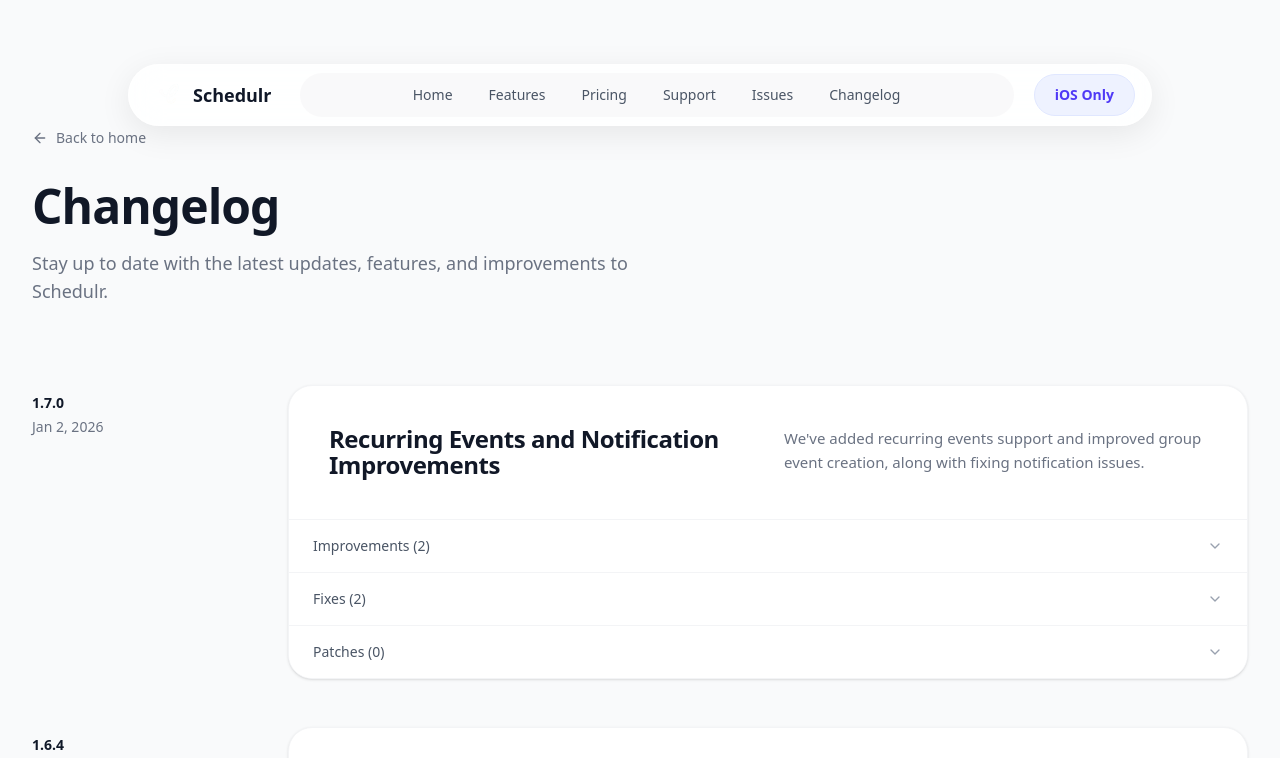
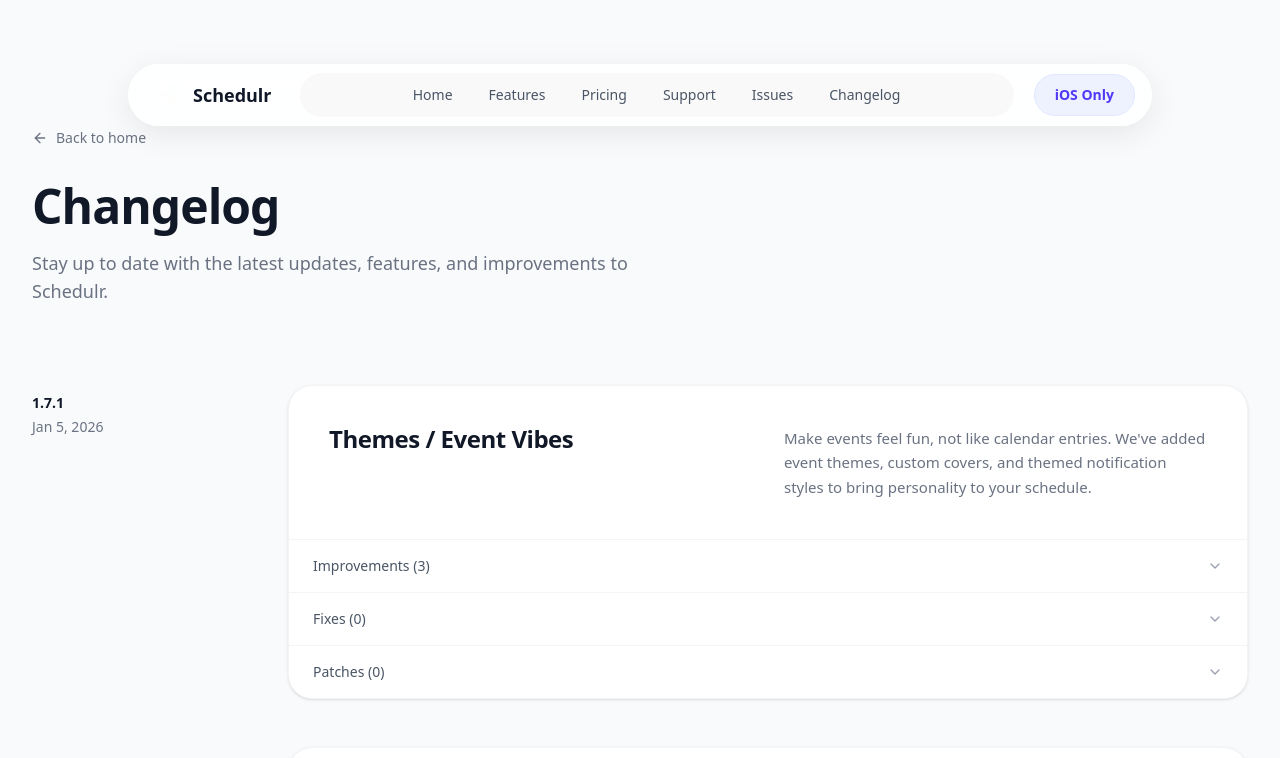
Before and after one commit to danblock97/schedulr-web, a Next.js app: page /changelog in a window 1280 px wide. Shown: the top 758 px of the page. Built offline with nearby package versions, Linux system fonts and the light colour scheme.

Commit message:
feat: add changelog entry for version 1.7.1, introducing event themes, custom covers, and themed notification styles for enhanced user experience

```diff
--- a/app/changelog/page.tsx
+++ b/app/changelog/page.tsx
@@ -11,6 +11,17 @@ export const metadata: Metadata = {
 };
 
 const versions = [
+  {
+    version: '1.7.1',
+    displayDate: 'Jan 5, 2026',
+    title: 'Themes / Event Vibes',
+    summary: 'Make events feel fun, not like calendar entries. We\'ve added event themes, custom covers, and themed notification styles to bring personality to your schedule.',
+    improvements: [
+      'Added event themes: 🎬 Movie Night, 🍕 Dinner, 🎉 Party, ✈️ Trip, 🎮 Game Night',
+      'Added custom event covers/images',
+      'Added themed notification styles',
+    ],
+  },
   {
     version: '1.7.0',
     displayDate: 'Jan 2, 2026',
```
